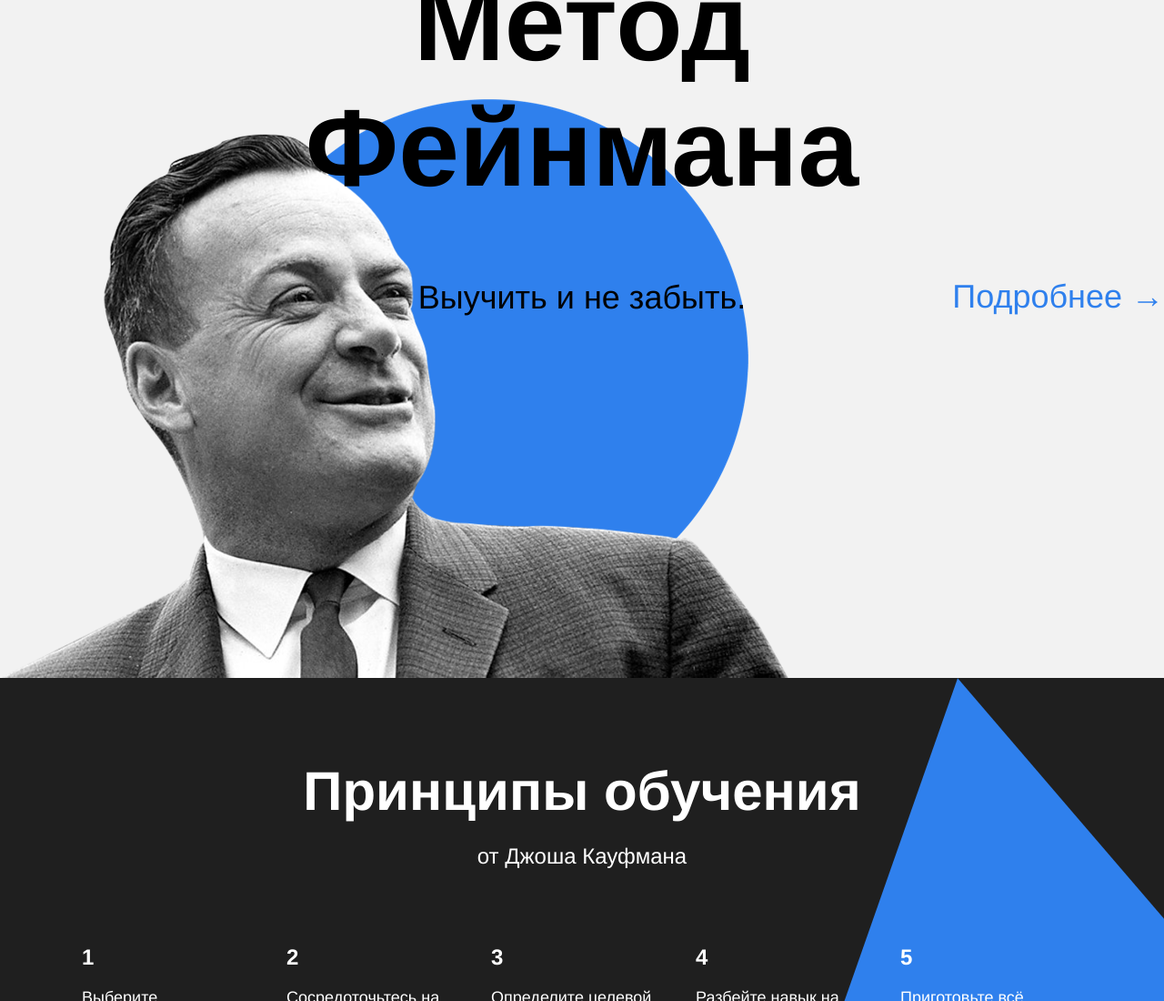
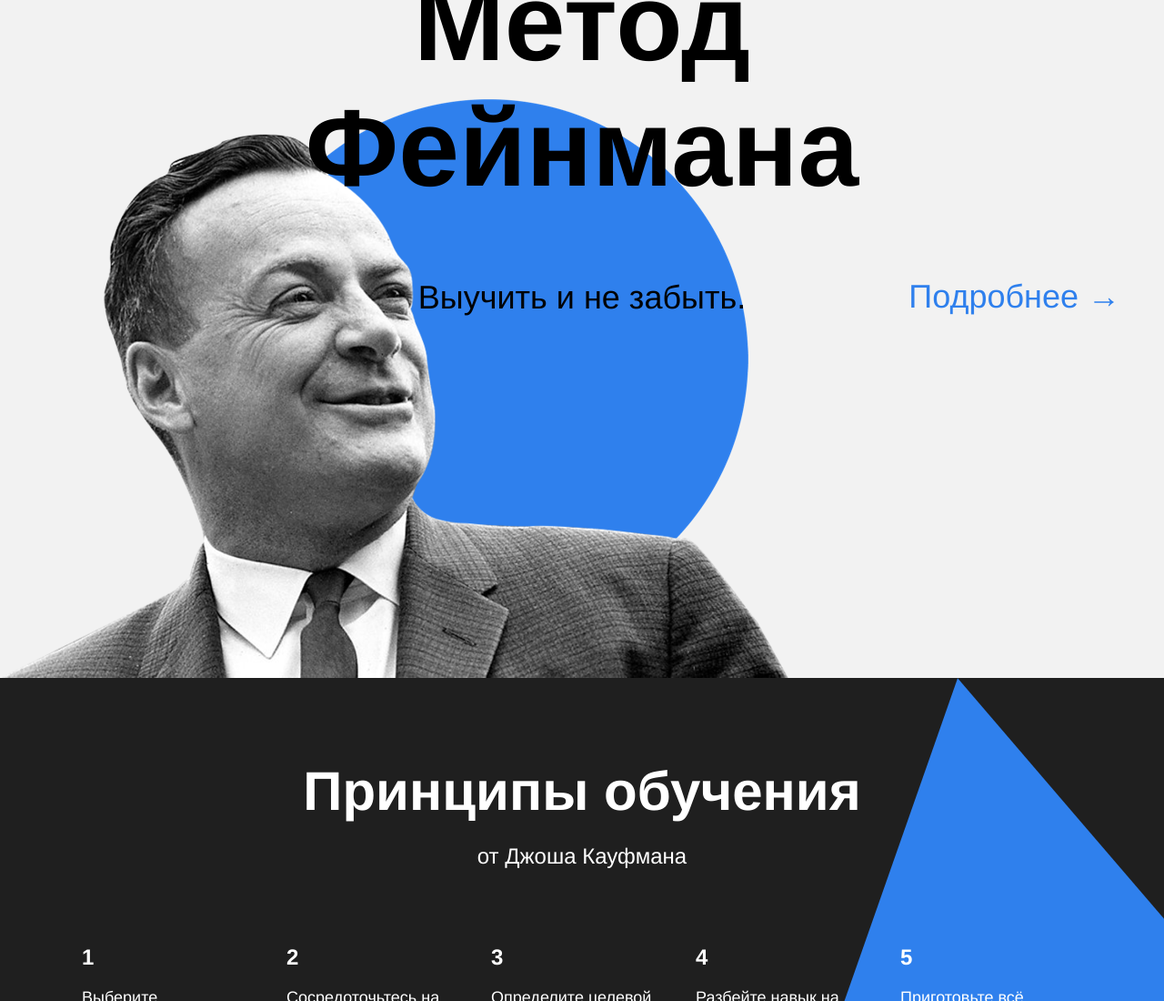
Before and after one commit to shashyulya/how-to-learn, a plain HTML site: page index.html in a window 1280 px wide. Shown: the part 2152-3252 px from the top of the page at 91% size. Drawn offline with Linux system fonts and the light colour scheme.

Commit message:
Проверка тесты

```diff
--- a/styles/style.css
+++ b/styles/style.css
@@ -248,7 +248,6 @@
   position: absolute;
   right: 48px;
   top: 50%;
-  right: 0;
   color: #2f80ed;
 }
 .kaufman {
@@ -306,7 +305,7 @@
   margin: 0;
   width: 90%;
   display: flex;
-  justify-content: space-between
+  justify-content: space-between;
 }
 .logo_place_footer {
   }
```
